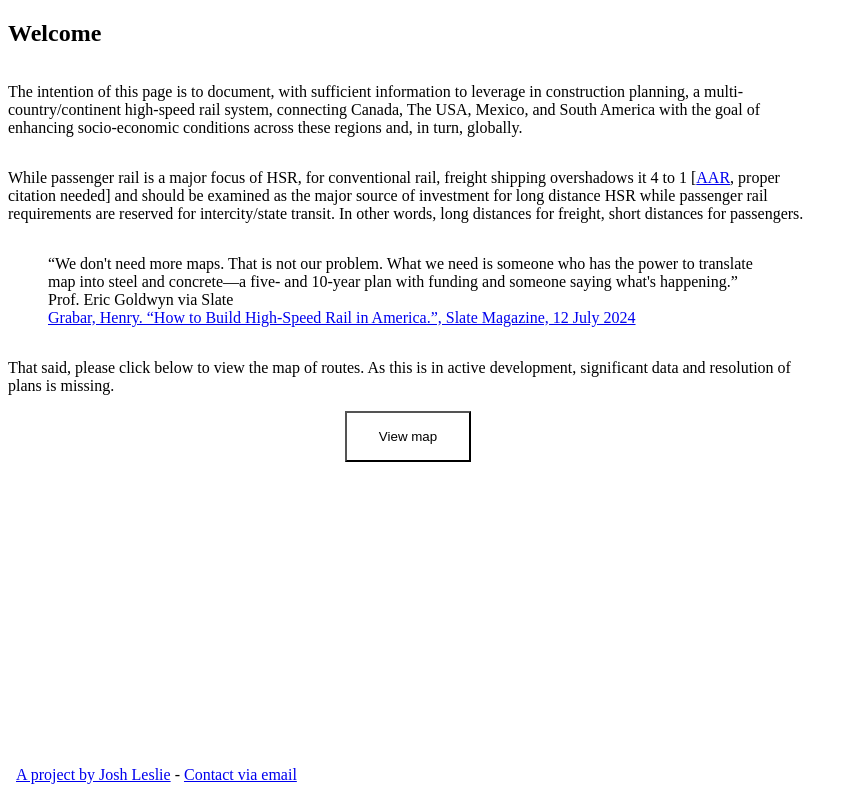
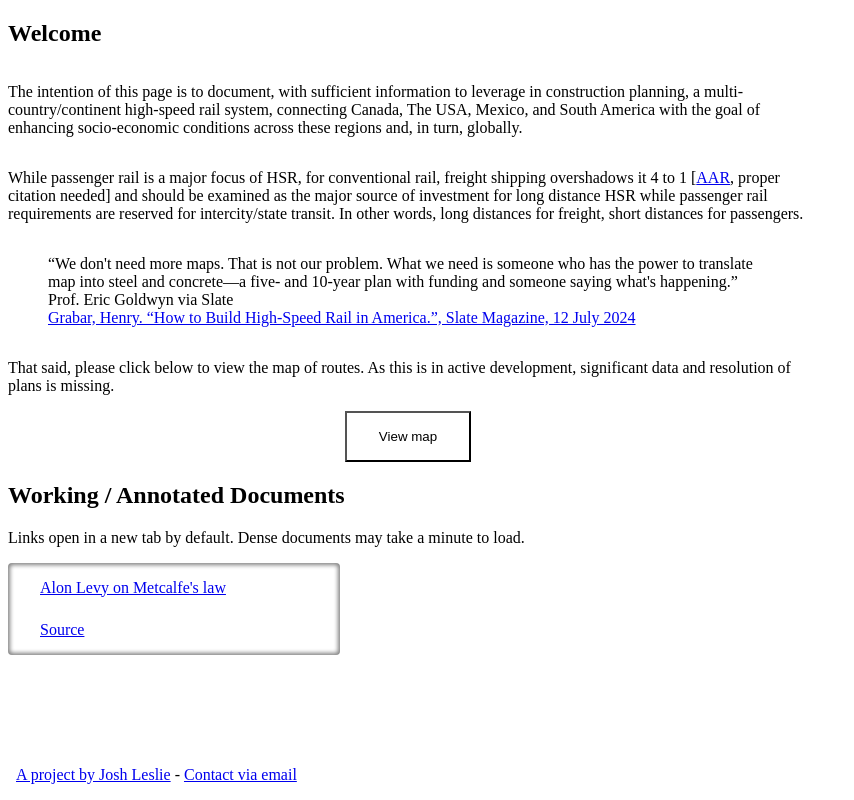
Before and after one commit to JoshMLeslie/usa-hsr, a website: page index.html in a window 1280 px wide. Shown: the whole page, without its empty margins (0-854 px from the left). Drawn offline with Linux system fonts and the light colour scheme.

Commit message:
add link for alon levy's metcalfe's law annotated document add relative css

```diff
--- a/index.html
+++ b/index.html
@@ -12,6 +12,23 @@
 				cursor: pointer;
 				margin: 0 auto;
 				padding: 16px 32px;
+			}
+			.working-doc-block {
+				display: flex;
+				flex-direction: column;
+				width: 300px;
+				padding: 8px 16px;
+				gap: 8px;
+				box-shadow: inset 0 0 4px 2px gray;
+				border-radius: 4px;
+			}
+			.working-doc-block a {
+				padding: 8px 16px;
+			}
+			.working-doc-block a:hover {
+				color: white;
+				background-color: rgba(0, 0, 0, 0.5);
+				border-radius: 4px;
 			}
 		</style>
 	</head>
@@ -57,6 +74,21 @@
 			<button onclick="window.location.href = '/map.html'">View map</button>
 		</div>
 
+		<h2>Working / Annotated Documents</h2>
+		<p>Links open in a new tab by default. Dense documents may take a minute to load.</p>
+		<div class="working-doc-block">
+			<a
+				target="_blank"
+				href="https://americas-high-speed-rail.notion.site/Metcalfe-s-Law-for-High-speed-Rail-019684761e7d4e0aa8067ff7473a7504?pvs=4"
+				>Alon Levy on Metcalfe's law</a
+			>
+			<a
+				target="_blank"
+				href="https://pedestrianobservations.com/2020/02/13/metcalfes-law-for-high-speed-rail/"
+				>Source</a
+			>
+		</div>
+
 		<footer style="position: absolute; bottom: 1rem; left: 1rem">
 			<a href="https://www.joshmleslie.com" target="_blank"
 				>A project by Josh Leslie</a
```
